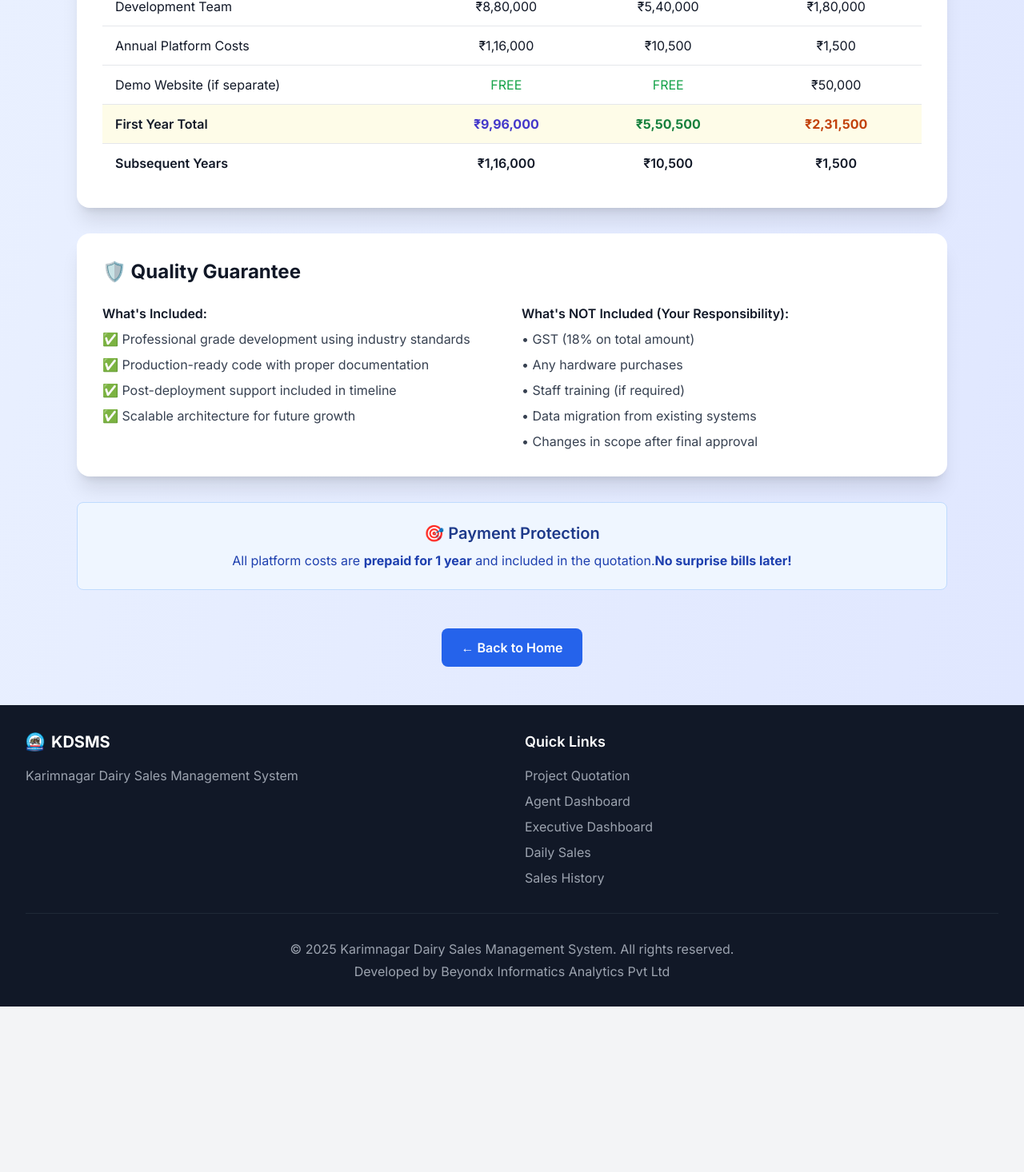
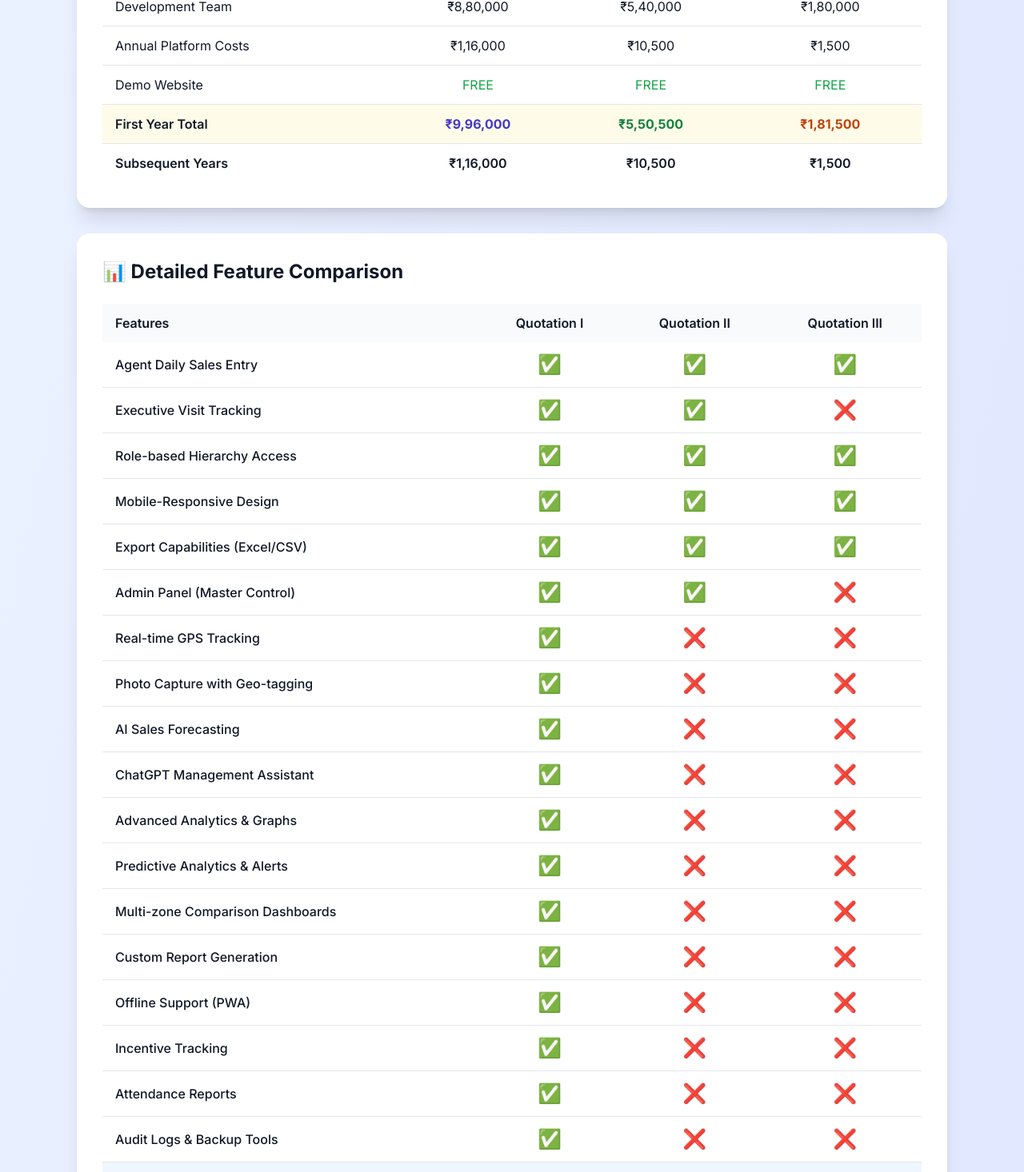
Before and after one commit to aideveloperindia/KDSMS, a Next.js app: page /project-quotation in a window 1280 px wide. Shown: the part 3990-5456 px from the top of the page at 80% size. Before the commit the page ends 5249 px from the top, so only its background shows below. Built offline with nearby package versions, Linux system fonts and the light colour scheme; no server answers.

Commit message:
Make demo website completely free and add feature comparison table

```diff
--- a/src/app/project-quotation/page.tsx
+++ b/src/app/project-quotation/page.tsx
@@ -462,13 +462,13 @@ export default function ProjectQuotationPage() {
               </ul>
             </div>
             <div className="bg-white/20 rounded-lg p-6">
-              <h4 className="text-xl font-semibold mb-4">🎁 Special Offer</h4>
+              <h4 className="text-xl font-semibold mb-4">🎁 Complimentary Service</h4>
               <div className="text-2xl font-bold mb-4">FREE Demo Website!</div>
               <p className="text-lg mb-4">
-                <strong>Condition:</strong> Choose Quotation I or Quotation II
+                Professional demo website development is included at no additional cost with any project quotation.
               </p>
               <div className="bg-green-500 text-white px-4 py-2 rounded-lg text-center font-semibold">
-                ₹50,000 Savings when you select our recommended solutions!
+                ₹50,000 Value - Completely FREE!
               </div>
             </div>
           </div>
@@ -501,22 +501,155 @@ export default function ProjectQuotationPage() {
                   <td className="px-4 py-3 text-center">₹1,500</td>
                 </tr>
                 <tr>
-                  <td className="px-4 py-3">Demo Website (if separate)</td>
+                  <td className="px-4 py-3">Demo Website</td>
                   <td className="px-4 py-3 text-center text-green-600">FREE</td>
                   <td className="px-4 py-3 text-center text-green-600">FREE</td>
-                  <td className="px-4 py-3 text-center">₹50,000</td>
+                  <td className="px-4 py-3 text-center text-green-600">FREE</td>
                 </tr>
                 <tr className="bg-yellow-50">
                   <td className="px-4 py-3 font-semibold">First Year Total</td>
                   <td className="px-4 py-3 text-center font-bold text-indigo-700">₹9,96,000</td>
                   <td className="px-4 py-3 text-center font-bold text-green-700">₹5,50,500</td>
-                  <td className="px-4 py-3 text-center font-bold text-orange-700">₹2,31,500</td>
+                  <td className="px-4 py-3 text-center font-bold text-orange-700">₹1,81,500</td>
                 </tr>
                 <tr>
                   <td className="px-4 py-3 font-semibold">Subsequent Years</td>
                   <td className="px-4 py-3 text-center font-semibold">₹1,16,000</td>
                   <td className="px-4 py-3 text-center font-semibold">₹10,500</td>
                   <td className="px-4 py-3 text-center font-semibold">₹1,500</td>
+                </tr>
+              </tbody>
+            </table>
+          </div>
+        </div>
+
+        {/* Feature Comparison Table */}
+        <div className="bg-white rounded-2xl shadow-xl p-8 mb-8">
+          <h3 className="text-2xl font-bold text-gray-900 mb-6">📊 Detailed Feature Comparison</h3>
+          <div className="overflow-x-auto">
+            <table className="w-full table-auto">
+              <thead>
+                <tr className="bg-gray-50">
+                  <th className="px-4 py-3 text-left font-semibold">Features</th>
+                  <th className="px-4 py-3 text-center font-semibold">Quotation I</th>
+                  <th className="px-4 py-3 text-center font-semibold">Quotation II</th>
+                  <th className="px-4 py-3 text-center font-semibold">Quotation III</th>
+                </tr>
+              </thead>
+              <tbody className="divide-y divide-gray-200">
+                <tr>
+                  <td className="px-4 py-3 font-medium">Agent Daily Sales Entry</td>
+                  <td className="px-4 py-3 text-center text-2xl">✅</td>
+                  <td className="px-4 py-3 text-center text-2xl">✅</td>
+                  <td className="px-4 py-3 text-center text-2xl">✅</td>
+                </tr>
+                <tr>
+                  <td className="px-4 py-3 font-medium">Executive Visit Tracking</td>
+                  <td className="px-4 py-3 text-center text-2xl">✅</td>
+                  <td className="px-4 py-3 text-center text-2xl">✅</td>
+                  <td className="px-4 py-3 text-center text-2xl">❌</td>
+                </tr>
+                <tr>
+                  <td className="px-4 py-3 font-medium">Role-based Hierarchy Access</td>
+                  <td className="px-4 py-3 text-center text-2xl">✅</td>
+                  <td className="px-4 py-3 text-center text-2xl">✅</td>
+                  <td className="px-4 py-3 text-center text-2xl">✅</td>
+                </tr>
+                <tr>
+                  <td className="px-4 py-3 font-medium">Mobile-Responsive Design</td>
+                  <td className="px-4 py-3 text-center text-2xl">✅</td>
+                  <td className="px-4 py-3 text-center text-2xl">✅</td>
+                  <td className="px-4 py-3 text-center text-2xl">✅</td>
+                </tr>
+                <tr>
+                  <td className="px-4 py-3 font-medium">Export Capabilities (Excel/CSV)</td>
+                  <td className="px-4 py-3 text-center text-2xl">✅</td>
+                  <td className="px-4 py-3 text-center text-2xl">✅</td>
+                  <td className="px-4 py-3 text-center text-2xl">✅</td>
+                </tr>
+                <tr>
+                  <td className="px-4 py-3 font-medium">Admin Panel (Master Control)</td>
+                  <td className="px-4 py-3 text-center text-2xl">✅</td>
+                  <td className="px-4 py-3 text-center text-2xl">✅</td>
+                  <td className="px-4 py-3 text-center text-2xl">❌</td>
+                </tr>
+                <tr>
+                  <td className="px-4 py-3 font-medium">Real-time GPS Tracking</td>
+                  <td className="px-4 py-3 text-center text-2xl">✅</td>
+                  <td className="px-4 py-3 text-center text-2xl">❌</td>
+                  <td className="px-4 py-3 text-center text-2xl">❌</td>
+                </tr>
+                <tr>
+                  <td className="px-4 py-3 font-medium">Photo Capture with Geo-tagging</td>
+                  <td className="px-4 py-3 text-center text-2xl">✅</td>
+                  <td className="px-4 py-3 text-center text-2xl">❌</td>
+                  <td className="px-4 py-3 text-center text-2xl">❌</td>
+                </tr>
+                <tr>
+                  <td className="px-4 py-3 font-medium">AI Sales Forecasting</td>
+                  <td className="px-4 py-3 text-center text-2xl">✅</td>
+                  <td className="px-4 py-3 text-center text-2xl">❌</td>
+                  <td className="px-4 py-3 text-center text-2xl">❌</td>
+                </tr>
+                <tr>
+                  <td className="px-4 py-3 font-medium">ChatGPT Management Assistant</td>
+                  <td className="px-4 py-3 text-center text-2xl">✅</td>
+                  <td className="px-4 py-3 text-center text-2xl">❌</td>
+                  <td className="px-4 py-3 text-center text-2xl">❌</td>
+                </tr>
+                <tr>
+                  <td className="px-4 py-3 font-medium">Advanced Analytics & Graphs</td>
+                  <td className="px-4 py-3 text-center text-2xl">✅</td>
+                  <td className="px-4 py-3 text-center text-2xl">❌</td>
+                  <td className="px-4 py-3 text-center text-2xl">❌</td>
+                </tr>
+                <tr>
+                  <td className="px-4 py-3 font-medium">Predictive Analytics & Alerts</td>
+                  <td className="px-4 py-3 text-center text-2xl">✅</td>
+                  <td className="px-4 py-3 text-center text-2xl">❌</td>
+                  <td className="px-4 py-3 text-center text-2xl">❌</td>
+                </tr>
+                <tr>
+                  <td className="px-4 py-3 font-medium">Multi-zone Comparison Dashboards</td>
+                  <td className="px-4 py-3 text-center text-2xl">✅</td>
+                  <td className="px-4 py-3 text-center text-2xl">❌</td>
+                  <td className="px-4 py-3 text-center text-2xl">❌</td>
+                </tr>
+                <tr>
+                  <td className="px-4 py-3 font-medium">Custom Report Generation</td>
+                  <td className="px-4 py-3 text-center text-2xl">✅</td>
+                  <td className="px-4 py-3 text-center text-2xl">❌</td>
+                  <td className="px-4 py-3 text-center text-2xl">❌</td>
+                </tr>
+                <tr>
+                  <td className="px-4 py-3 font-medium">Offline Support (PWA)</td>
+                  <td className="px-4 py-3 text-center text-2xl">✅</td>
+                  <td className="px-4 py-3 text-center text-2xl">❌</td>
+                  <td className="px-4 py-3 text-center text-2xl">❌</td>
+                </tr>
+                <tr>
+                  <td className="px-4 py-3 font-medium">Incentive Tracking</td>
+                  <td className="px-4 py-3 text-center text-2xl">✅</td>
+                  <td className="px-4 py-3 text-center text-2xl">❌</td>
+                  <td className="px-4 py-3 text-center text-2xl">❌</td>
+                </tr>
+                <tr>
+                  <td className="px-4 py-3 font-medium">Attendance Reports</td>
+                  <td className="px-4 py-3 text-center text-2xl">✅</td>
+                  <td className="px-4 py-3 text-center text-2xl">❌</td>
+                  <td className="px-4 py-3 text-center text-2xl">❌</td>
+                </tr>
+                <tr>
+                  <td className="px-4 py-3 font-medium">Audit Logs & Backup Tools</td>
+                  <td className="px-4 py-3 text-center text-2xl">✅</td>
+                  <td className="px-4 py-3 text-center text-2xl">❌</td>
+                  <td className="px-4 py-3 text-center text-2xl">❌</td>
+                </tr>
+                <tr className="bg-blue-50">
+                  <td className="px-4 py-3 font-medium">Demo Website (FREE)</td>
+                  <td className="px-4 py-3 text-center text-2xl">✅</td>
+                  <td className="px-4 py-3 text-center text-2xl">✅</td>
+                  <td className="px-4 py-3 text-center text-2xl">✅</td>
                 </tr>
               </tbody>
             </table>
```
